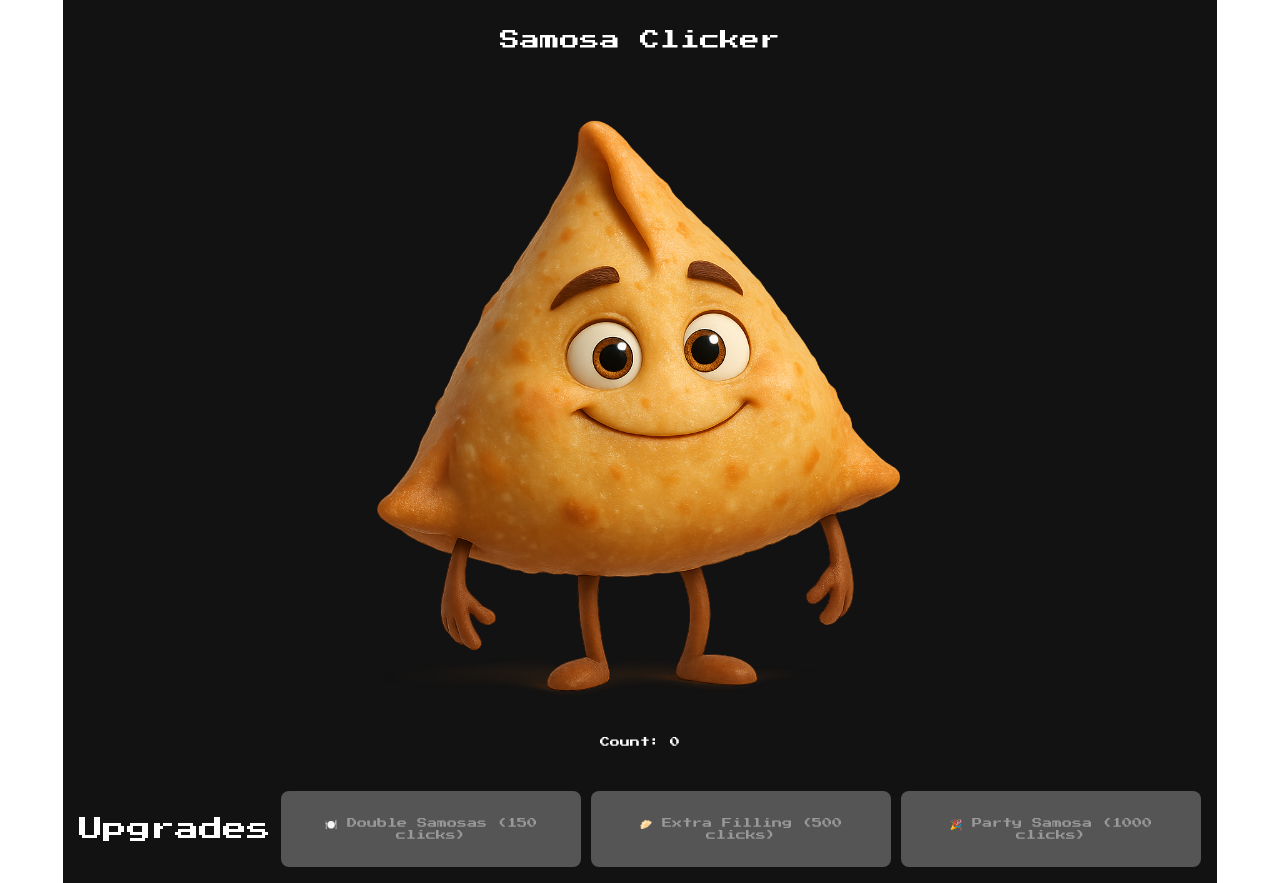
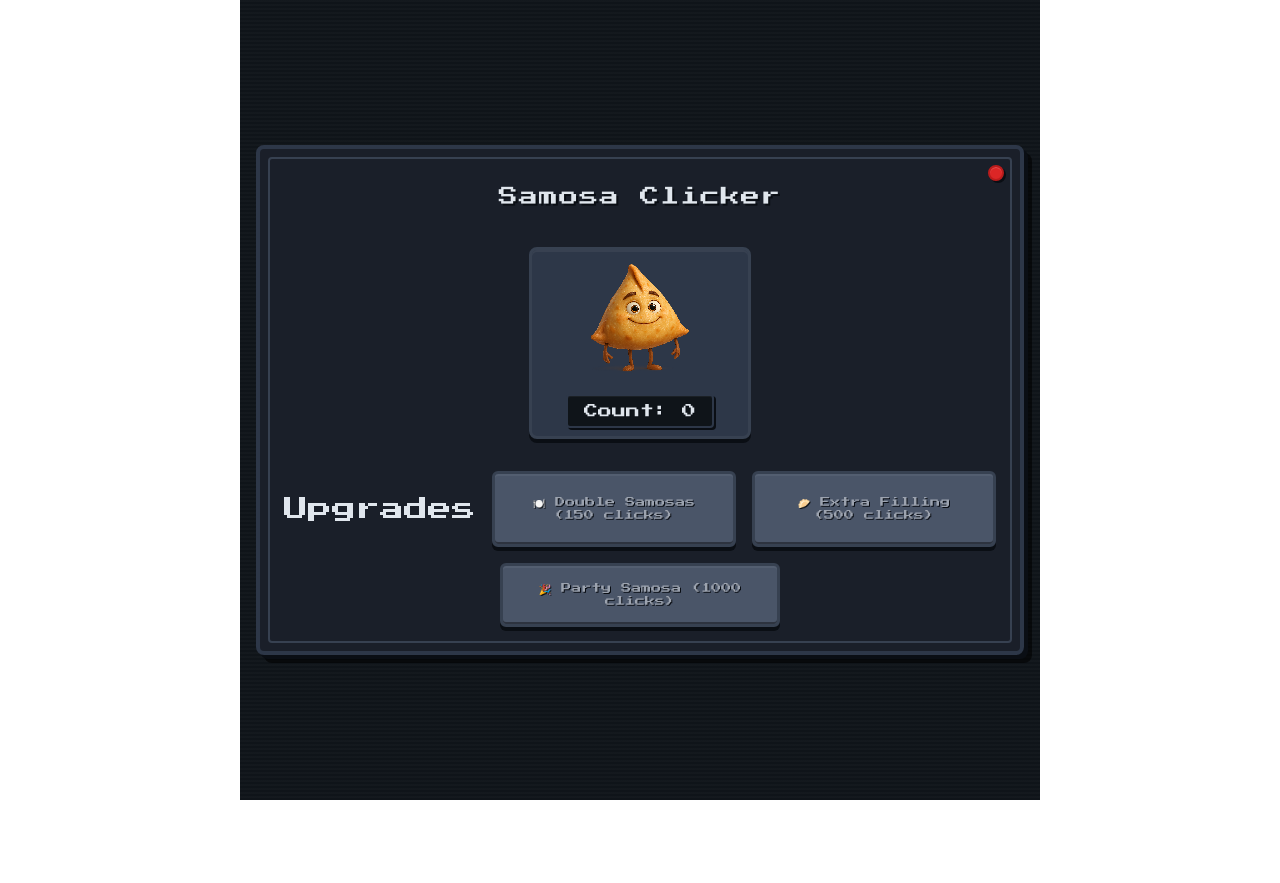
Before and after one commit to huscse/Samosa, a React (Vite) app: page / in a window 1280 px wide. After the commit the page ends 800 px from the top, so only its background shows below. Built offline with nearby package versions, Linux system fonts and the light colour scheme; no server answers.

Commit message:
changed layout

```diff
--- a/src/App.css
+++ b/src/App.css
@@ -1,137 +1,252 @@
-/* General layout */
+* {
+  box-sizing: border-box;
+  -webkit-user-select: none;
+  user-select: none;
+  -webkit-touch-callout: none;
+}
+
 body,
 html {
   margin: 0;
   padding: 0;
-  box-sizing: border-box;
-  background-color: #121212;
-  color: white;
+  min-height: 100vh;
   font-family: 'Press Start 2P', cursive;
-  min-height: 100vh;
   display: flex;
   justify-content: center;
   align-items: center;
+  background: #0f1419;
+  background-image: repeating-linear-gradient(
+    0deg,
+    transparent,
+    transparent 2px,
+    rgba(255, 255, 255, 0.02) 2px,
+    rgba(255, 255, 255, 0.02) 4px
+  );
+  color: #e0e6ed;
 }
 
 #root {
-  max-width: 1280px;
-  margin: 0 auto;
+  width: 100%;
+  max-width: 800px;
   padding: 1rem;
   text-align: center;
 }
 
 .container {
-  text-align: center;
   width: 100%;
+  background: #1a1f29;
+  padding: 24px;
+  border: 4px solid #2d3748;
+  border-radius: 8px;
+  box-shadow: 4px 4px 0px #0a0e14, 8px 8px 0px rgba(0, 0, 0, 0.6);
+  position: relative;
+}
+
+.container::before {
+  content: '';
+  position: absolute;
+  top: 8px;
+  left: 8px;
+  right: 8px;
+  bottom: 8px;
+  border: 2px solid #374151;
+  border-radius: 4px;
+  pointer-events: none;
+}
+
+/* Header */
+h1 {
+  font-size: 1.2rem;
+  margin-bottom: 1.5rem;
+  color: #e0e6ed;
+  text-shadow: 2px 2px 0px #0a0e14;
+  letter-spacing: 1px;
+}
+
+@media (max-width: 600px) {
+  h1 {
+    font-size: 1rem;
+  }
 }
 
 .samosa {
   display: block;
-  max-width: 50vw;
+  max-width: 200px;
+  width: 60%;
   height: auto;
+  margin: 0 auto;
+  transition: transform 0.1s ease;
+  image-rendering: pixelated;
+  image-rendering: -moz-crisp-edges;
+  image-rendering: crisp-edges;
 }
 
 @media (max-width: 600px) {
   .samosa {
-    max-width: 80vw;
+    max-width: 70vw;
   }
 }
 
 .btn {
   background: none;
   border: none;
-  padding: 0;
-  margin-top: 20px;
+  padding: 8px;
+  margin-top: 16px;
   cursor: pointer;
   outline: none;
+  -webkit-tap-highlight-color: transparent;
+  border: 3px solid #374151;
+  border-radius: 8px;
+  background: #2d3748;
+  box-shadow: 0px 4px 0px #0a0e14, inset 0px 2px 0px rgba(255, 255, 255, 0.05);
+  transition: all 0.1s ease;
+}
+
+.btn:hover {
+  background: #374151;
+}
+
+.btn:active {
+  transform: translateY(2px);
+  box-shadow: 0px 2px 0px #0a0e14, inset 0px 2px 0px rgba(255, 255, 255, 0.05);
 }
 
 .btn:focus {
   outline: none;
-  box-shadow: none;
+  box-shadow: 0px 4px 0px #0a0e14, inset 0px 2px 0px rgba(255, 255, 255, 0.05),
+    0px 0px 0px 2px #4299e1;
 }
 
-/* Animation */
+/* Pop animation */
 .pop {
-  animation: pop 0.15s ease;
+  animation: gamePop 0.15s ease;
 }
 
-@keyframes pop {
+@keyframes gamePop {
   0% {
     transform: scale(1);
   }
   50% {
-    transform: scale(1.2);
+    transform: scale(1.1);
   }
   100% {
     transform: scale(1);
   }
 }
 
-/* Counter */
+/* Counter below samosa */
 .count {
-  display: block;
-  margin-top: 10px;
-  font-size: 10px;
-  color: white;
+  margin-top: 1rem;
+  font-size: 14px;
+  color: #e0e6ed;
+  text-shadow: 1px 1px 0px #0a0e14;
+  background: #0f1419;
+  border: 2px solid #2d3748;
+  border-radius: 4px;
+  padding: 8px 16px;
+  display: inline-block;
+  box-shadow: 2px 2px 0px #0a0e14, inset 0px 1px 0px rgba(255, 255, 255, 0.05);
 }
 
 @media (max-width: 600px) {
   .count {
-    font-size: 8px;
+    font-size: 12px;
+    padding: 6px 12px;
   }
 }
 
+/* Upgrades section */
 .upgrades {
-  margin-top: 40px;
+  margin-top: 32px;
   display: flex;
   flex-wrap: wrap;
   justify-content: center;
-  gap: 10px;
+  gap: 16px;
 }
 
+/* Game-style upgrade buttons */
 .upgrade {
   font-family: 'Press Start 2P', cursive;
-  padding: 12px 20px;
-  background-color: #ffcc00;
-  border: none;
+  padding: 16px 20px;
+  background: #2563eb;
+  border: 3px solid #1d4ed8;
   cursor: pointer;
   font-size: 10px;
-  transition: all 0.2s ease;
-  color: black;
-  border-radius: 8px;
-  flex: 1 1 250px;
-  max-width: 300px;
+  color: #ffffff;
+  text-shadow: 1px 1px 0px #0a0e14;
+  border-radius: 6px;
+  box-shadow: 0px 4px 0px #0a0e14, inset 0px 2px 0px rgba(255, 255, 255, 0.2),
+    inset 0px -2px 0px rgba(0, 0, 0, 0.3);
+  transition: all 0.1s ease;
+  flex: 1 1 200px;
+  max-width: 280px;
+  min-height: 60px;
+  display: flex;
+  align-items: center;
+  justify-content: center;
+  text-align: center;
+  line-height: 1.3;
 }
 
 .upgrade:hover {
-  transform: scale(1.05);
+  background: #3b82f6;
+  border-color: #2563eb;
 }
 
-.locked {
-  background-color: #555;
-  color: #999;
-  cursor: not-allowed;
+.upgrade:active {
+  transform: translateY(2px);
+  box-shadow: 0px 2px 0px #0a0e14, inset 0px 2px 0px rgba(255, 255, 255, 0.2),
+    inset 0px -2px 0px rgba(0, 0, 0, 0.3);
 }
 
-h1 {
-  font-size: 1.25rem;
-  margin-bottom: 1rem;
+/* Locked upgrade state */
+.locked {
+  background: #4a5568;
+  border-color: #374151;
+  color: #9ca3af;
+  text-shadow: 1px 1px 0px #0a0e14;
+  cursor: not-allowed;
+  box-shadow: 0px 4px 0px #0a0e14, inset 0px 2px 0px rgba(255, 255, 255, 0.05),
+    inset 0px -2px 0px rgba(0, 0, 0, 0.4);
 }
 
-@media (max-width: 600px) {
-  h1 {
-    font-size: 0.8rem;
-  }
+.locked:hover {
+  background: #4a5568;
+  border-color: #374151;
+  transform: none;
 }
 
-.btn {
-  -webkit-tap-highlight-color: transparent;
-  -webkit-touch-callout: none;
+.locked:active {
+  transform: none;
+  box-shadow: 0px 4px 0px #0a0e14, inset 0px 2px 0px rgba(255, 255, 255, 0.05),
+    inset 0px -2px 0px rgba(0, 0, 0, 0.4);
 }
 
-* {
-  -webkit-user-select: none;
-  user-select: none;
-  -webkit-touch-callout: none;
+.container {
+  position: relative;
 }
+
+.container::after {
+  content: '';
+  position: absolute;
+  top: 16px;
+  right: 16px;
+  width: 12px;
+  height: 12px;
+  background: #dc2626;
+  border: 2px solid #b91c1c;
+  border-radius: 50%;
+  box-shadow: 2px 2px 0px #0a0e14, inset 0px 1px 0px rgba(255, 255, 255, 0.2);
+}
+
+.upgrade:focus {
+  outline: none;
+  box-shadow: 0px 4px 0px #0a0e14, inset 0px 2px 0px rgba(255, 255, 255, 0.2),
+    inset 0px -2px 0px rgba(0, 0, 0, 0.3), 0px 0px 0px 2px #f59e0b;
+}
+
+.locked:focus {
+  outline: none;
+  box-shadow: 0px 4px 0px #0a0e14, inset 0px 2px 0px rgba(255, 255, 255, 0.05),
+    inset 0px -2px 0px rgba(0, 0, 0, 0.4), 0px 0px 0px 2px #f59e0b;
+}
```
